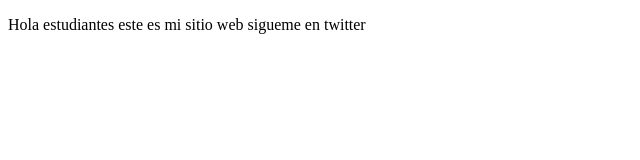
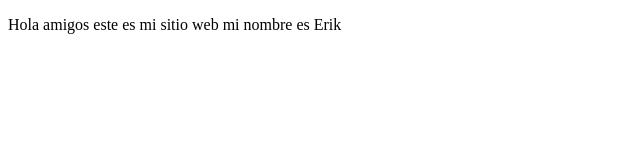
Before and after one commit to Erik-Yeung/proyectoDemoCursoPreWork, a plain HTML site: page index.html in a window 1280 px wide. Shown: the full height of the page, 0-640 px from the left. Drawn offline with Linux system fonts and the light colour scheme.

```diff
--- a/index.html
+++ b/index.html
@@ -8,7 +8,7 @@
 </head>
 <body>
     <p>
-        Hola estudiantes este es mi sitio web sigueme en twitter
+        Hola amigos este es mi sitio web mi nombre es Erik
     </p>
 </body>
 </html>
```
